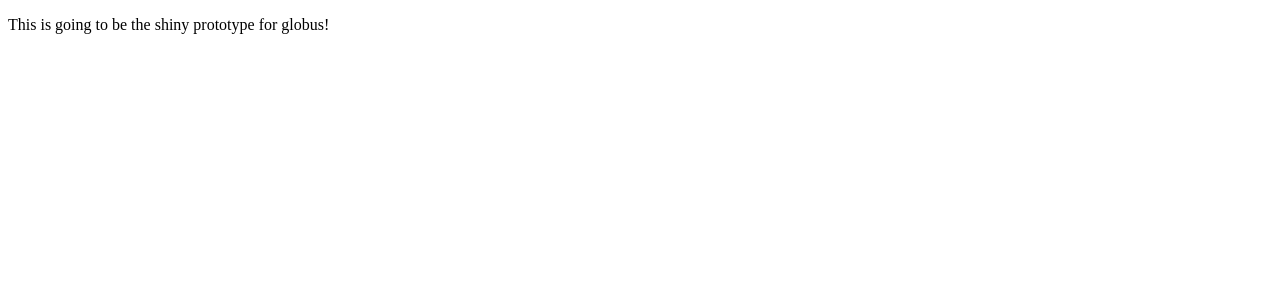
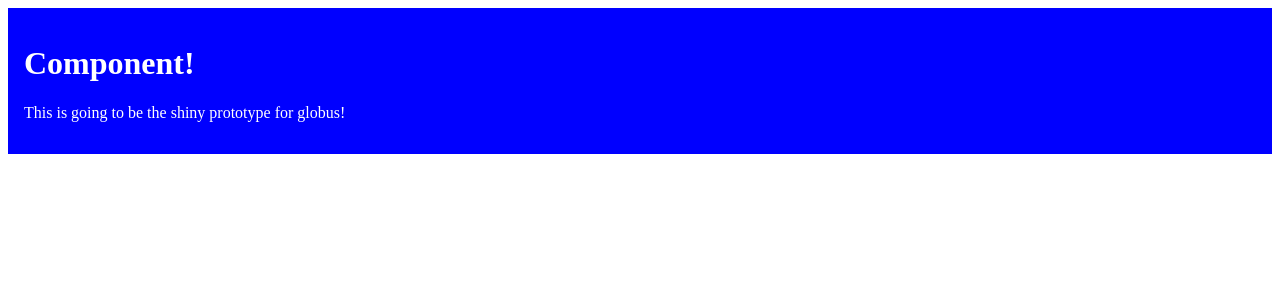
Before and after one commit to edenspiekermann/globus-prototype, a Next.js app: page / in a window 1280 px wide. Shown: the top 300 px of the page. Built offline with nearby package versions, Linux system fonts and the light colour scheme.

Commit message:
Add dummy component

```diff
--- /dev/null
+++ b/components/intro/index.jsx
@@ -0,0 +1 @@
+export default () => <h1>Component!</h1>;
--- a/pages/index.js
+++ /dev/null
@@ -1 +0,0 @@
-export default () => <p>This is going to be the shiny prototype for globus!</p>
--- /dev/null
+++ b/pages/index.jsx
@@ -0,0 +1,19 @@
+import { Fragment } from 'react';
+import Intro from '../components/intro';
+
+export default () => (
+  <Fragment>
+    <style jsx>{`
+      .intro {
+        background-color: blue;
+        color: white;
+        padding: 1rem;
+      }
+    `}</style>
+
+    <div className="intro">
+      <Intro />
+      <p>This is going to be the shiny prototype for globus!</p>
+    </div>
+  </Fragment>
+);
```
Also changed, not shown: .eslintrc.js.
